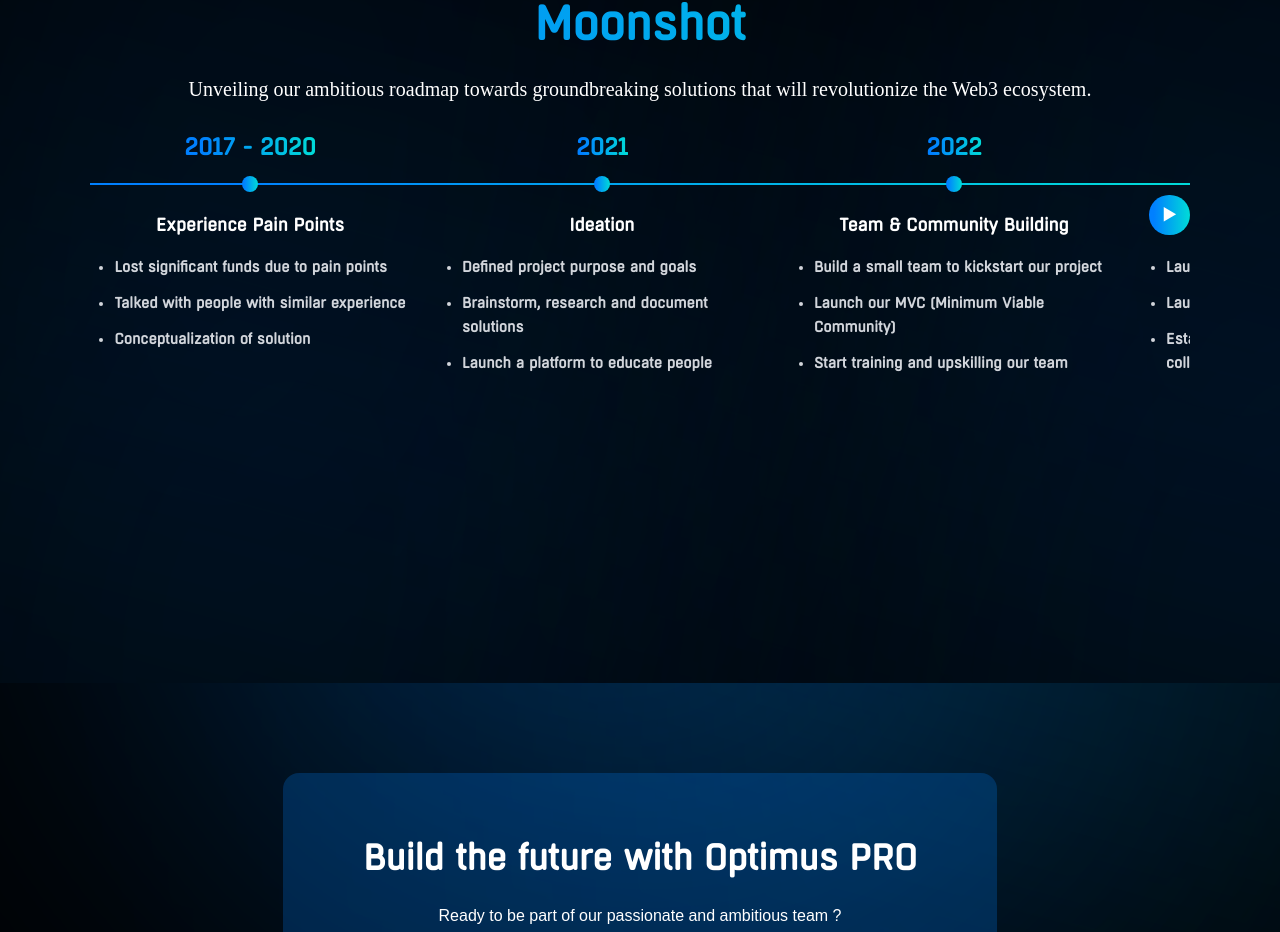
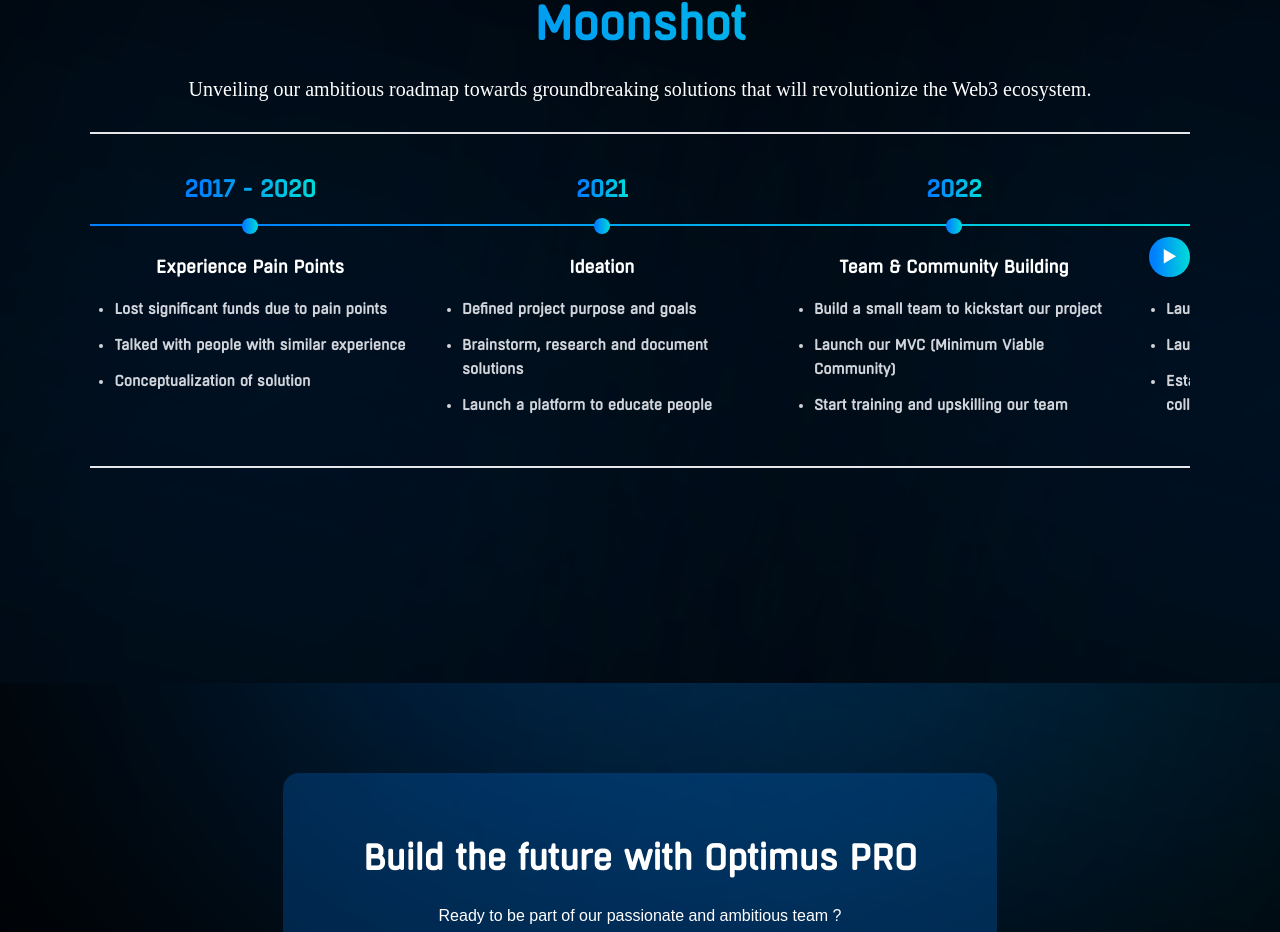
Before and after one commit to sunshine-web-coder/optimus-pro2, a React (Vite) app: page /company in a window 1280 px wide. Shown: the part 3311-4243 px from the top of the page. Built offline with nearby package versions, Linux system fonts and the light colour scheme; a web font is replaced by a local one.

Commit message:
moonshot section updated2.

```diff
--- a/src/components/Company/Moonshot/Moonshot.jsx
+++ b/src/components/Company/Moonshot/Moonshot.jsx
@@ -24,7 +24,7 @@
     return () => currentRef.removeEventListener('scroll', handleScroll);
   }, []);
 
-  const scroll = (direction) => {
+  const scroll = direction => {
     if (scrollRef.current) {
       const scrollAmount = direction === 'left' ? -400 : 400; // Increased scroll amount for faster scrolling
       scrollRef.current.scrollBy({ left: scrollAmount, behavior: 'smooth' });
@@ -36,7 +36,7 @@
     onSwipedRight: () => scroll('left'),
     delta: 100, // Adjust the swipe threshold for faster response
     preventDefaultTouchmoveEvent: true,
-    trackMouse: true,
+    trackMouse: true
   });
 
   return (
@@ -52,8 +52,8 @@
           <h3 className="gradient-text boxed_round_fonts text-center mb-6">Moonshot</h3>
           <p className="text-white text-center sub-heading">Unveiling our ambitious roadmap towards groundbreaking solutions that will revolutionize the Web3 ecosystem.</p>
         </div>
-        <div className="relative mt-7">
-          <div className="absolute top-[51px] left-0 right-0 h-0.5 gradient-background"></div>
+        <div className="relative mt-7 border-t-2 border-b-2 py-10">
+          <div className="absolute top-[90px] left-0 right-0 h-0.5 gradient-background" />
           <div className="relative overflow-x-hidden">
             {showLeftArrow && (
               <button onClick={() => scroll('left')} className="absolute left-0 top-[15%] md:top-[25%] flex items-center justify-center z-10 gradient-background text-white rounded-full p-2 px-[13px]">
@@ -74,6 +74,7 @@
                     <div className={`relative top-[-20px] flex items-center justify-center text-lg gradient-background rounded-full ${phase.phase === 'Done' ? 'w-5 h-5 top-[-22px]' : 'w-4 h-4'}`}>
                       {phase.phase === 'Done' ? <FaCheck className="text-xs text-white" /> : ''}
                     </div>
+                    {/* <div className='border p-2 rounded-[8px] bg-red-500'> */}
                       <h4 className="font-bold text-center !text-lg boxed_round_fonts text-white mb-2">{phase.title}</h4>
                       <div className="flex items-center justify-center">
                         <ul className="list-disc pl-5 text-white flex flex-col gap-1 mt-2">
@@ -84,6 +85,7 @@
                           ))}
                         </ul>
                       </div>
+                    {/* </div> */}
                   </div>
                 </div>
               ))}
```
Lines whose indentation alone changed are shown as unchanged.
